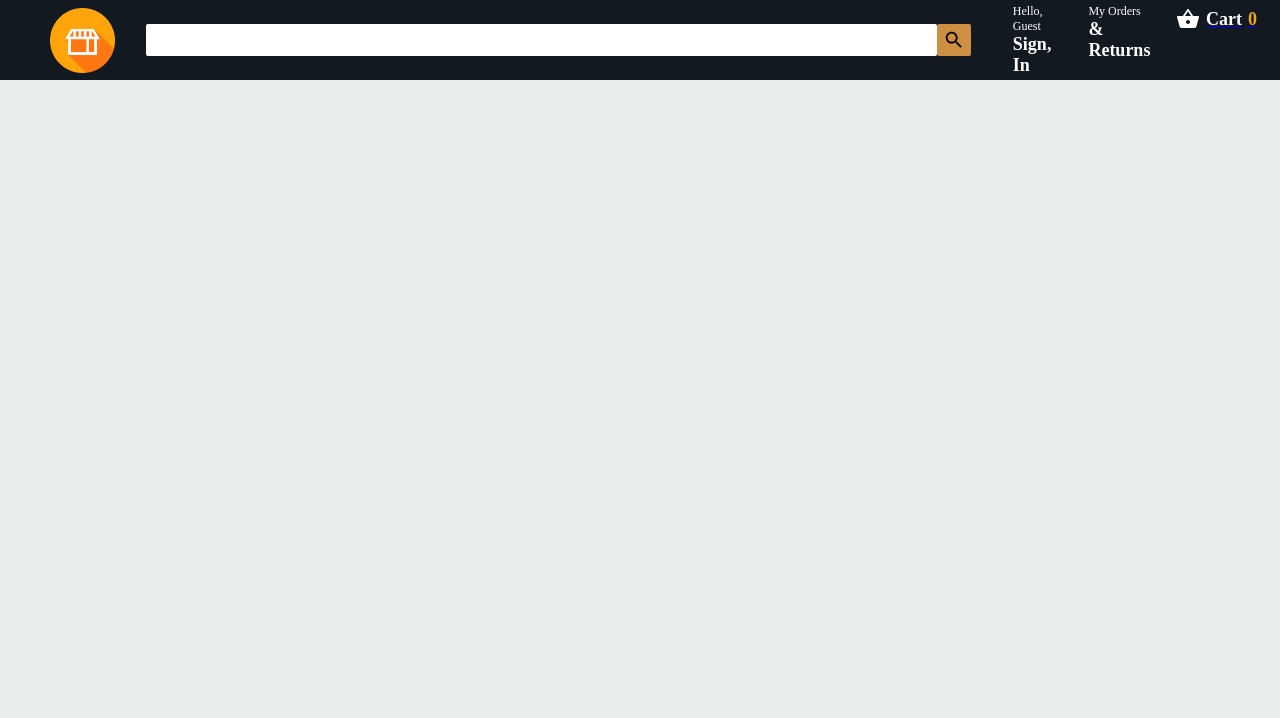
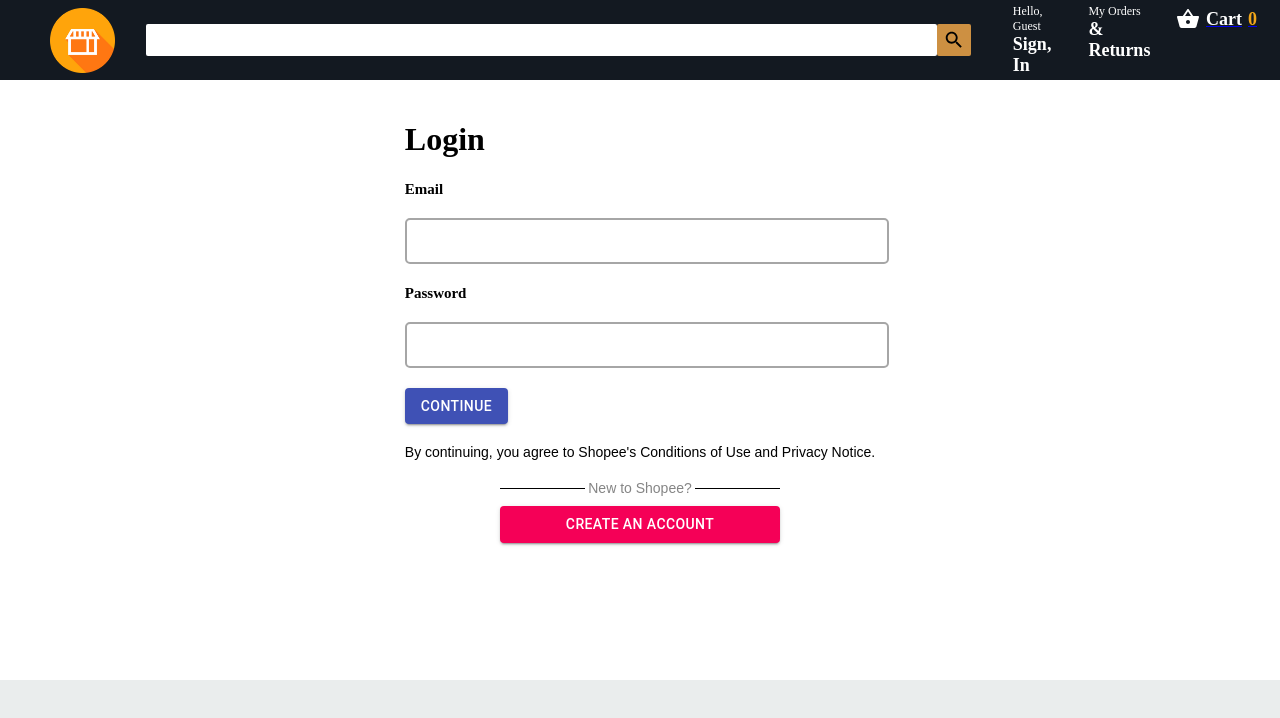
Before and after one commit to Skr-suyash/Ecommerce-Clone, a React (Create React App) app in the folder frontend/: page /login in a window 1280 px wide. Shown: the top 718 px of the page. Built offline with nearby package versions, Linux system fonts and the light colour scheme.

Commit message:
Completed the login Component

```diff
--- a/frontend/src/App.js
+++ b/frontend/src/App.js
@@ -5,6 +5,7 @@
 import Header from './components/Header/Header';
 import Home from './components/Home/Home';
 import Cart from './components/Cart/Cart';
+import Login from './components/Login/Login';
 
 function App() {
   return (
@@ -18,6 +19,9 @@
           <Route exact path="/cart">
             <Cart />
           </Route>
+          <Route exact path="/login">
+            <Login />
+          </Route>
         </Switch>
       </Router>
     </div>
--- /dev/null
+++ b/frontend/src/components/Login/Login.css
@@ -0,0 +1,62 @@
+.signin {
+    background-color: white;
+    display: flex;
+    flex-direction: column;
+    align-items: center;
+    padding: 20px 0;
+    height: calc(100vh - 15rem)
+}
+
+.signin__info {
+    font-size: 15px;
+    font-weight: bold;
+}
+
+.signin__input {
+    display: block;
+    border-radius: 5px;
+    width: 100%;
+    outline: 0;
+    height: 32px;
+    padding: 5px;
+    border: 2px solid #a6a6a6;
+    margin: 20px 0;
+}
+
+.signin__input:focus {
+    box-shadow: 0px 0px 4px 4px #f0c14b;
+}
+
+.signin__condition {
+    font-family: sans-serif;
+    display: block;
+    margin: 20px 0;
+    font-size: 14px;
+}
+
+.signin__redirect {
+    color: rgb(133, 133, 133);
+    margin: auto;
+    display: flex;
+    align-items: center;
+    text-align: center;
+    font-family: sans-serif;
+    font-size: 14px;
+}
+.signin__redirect::before, .signin__redirect::after {
+    content: '';
+    flex: 1;
+    border-bottom: 1px solid #000;
+}
+.signin__redirect::before {
+    margin-right: .25em;
+}
+.signin__redirect::after {
+    margin-left: .25em;
+}
+
+.signin__button {
+    margin: 10px 0 !important;
+    display: block !important;
+    width: 20em !important;
+}
--- /dev/null
+++ b/frontend/src/components/Login/Login.js
@@ -0,0 +1,55 @@
+import { React, useState } from 'react';
+import './Login.css';
+
+import Button from '@material-ui/core/Button';
+
+export default function Login() {
+  const [email, setEmail] = useState('');
+  const [password, setPassword] = useState('');
+
+  const handleSubmit = (e) => {
+    e.preventDefault();
+    // eslint-disable-next-line no-console
+    console.log(email, password);
+  };
+
+  return (
+    <div className="signin">
+      <div className="signin__top">
+        <h1 className="signin__hero">Login</h1>
+
+        {/* Form */}
+        <form onSubmit={handleSubmit}>
+          <span className="signin__info">Email</span>
+          <input
+            required
+            type="email"
+            className="signin__input"
+            value={email}
+            onChange={(e) => setEmail(e.target.value)}
+          />
+          <span className="signin__info">Password</span>
+          <input
+            required
+            type="password"
+            className="signin__input"
+            value={password}
+            onChange={(e) => setPassword(e.target.value)}
+          />
+          <Button type="submit" color="primary" variant="contained">
+            Continue
+          </Button>
+        </form>
+        {/*  **Form */}
+
+        <span className="signin__condition">
+          By continuing, you agree to Shopee&apos;s Conditions of Use and Privacy Notice.
+        </span>
+      </div>
+      <div className="signin__bottom">
+        <span className="signin__redirect">New to Shopee?</span>
+        <Button className="signin__button" color="secondary" variant="contained">Create an Account</Button>
+      </div>
+    </div>
+  );
+}
```
Also changed, not shown: 1 other file (tests, documents, lock files or other folders).
